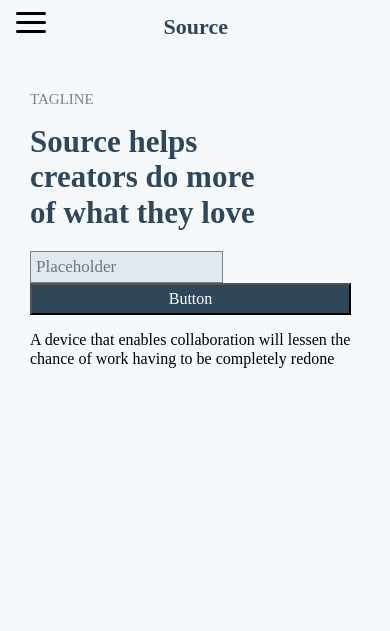
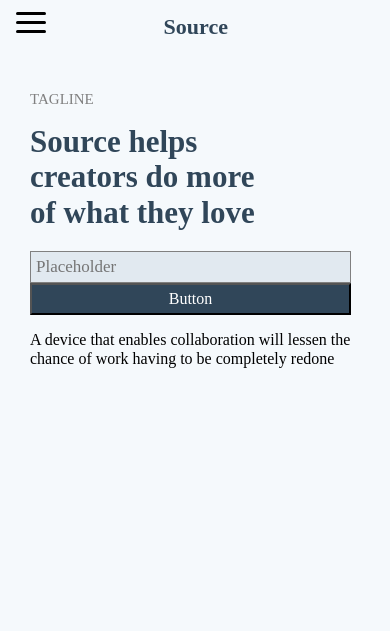
Before and after one commit to Ambush3/Class08---3-Layouts, a plain HTML site: page Max_Schneider/index.html in a window 390 px wide. Shown: the top 631 px of the page. Drawn offline with Linux system fonts and the light colour scheme; files that its build step writes are made by us from their sources; a script that the page names is missing.

Commit message:
Responsive Layout update

```diff
--- a/Max_Schneider/css/style.css
+++ b/Max_Schneider/css/style.css
@@ -289,6 +289,10 @@ a {
   .toggle-button {
     display: flex;
   }
+
+  form.example input[type=text] {
+    width: 100%;
+  }
 }
 
 /******************************************
```
Also changed, not shown: Max_Schneider/index.html (+1 -0 lines).
